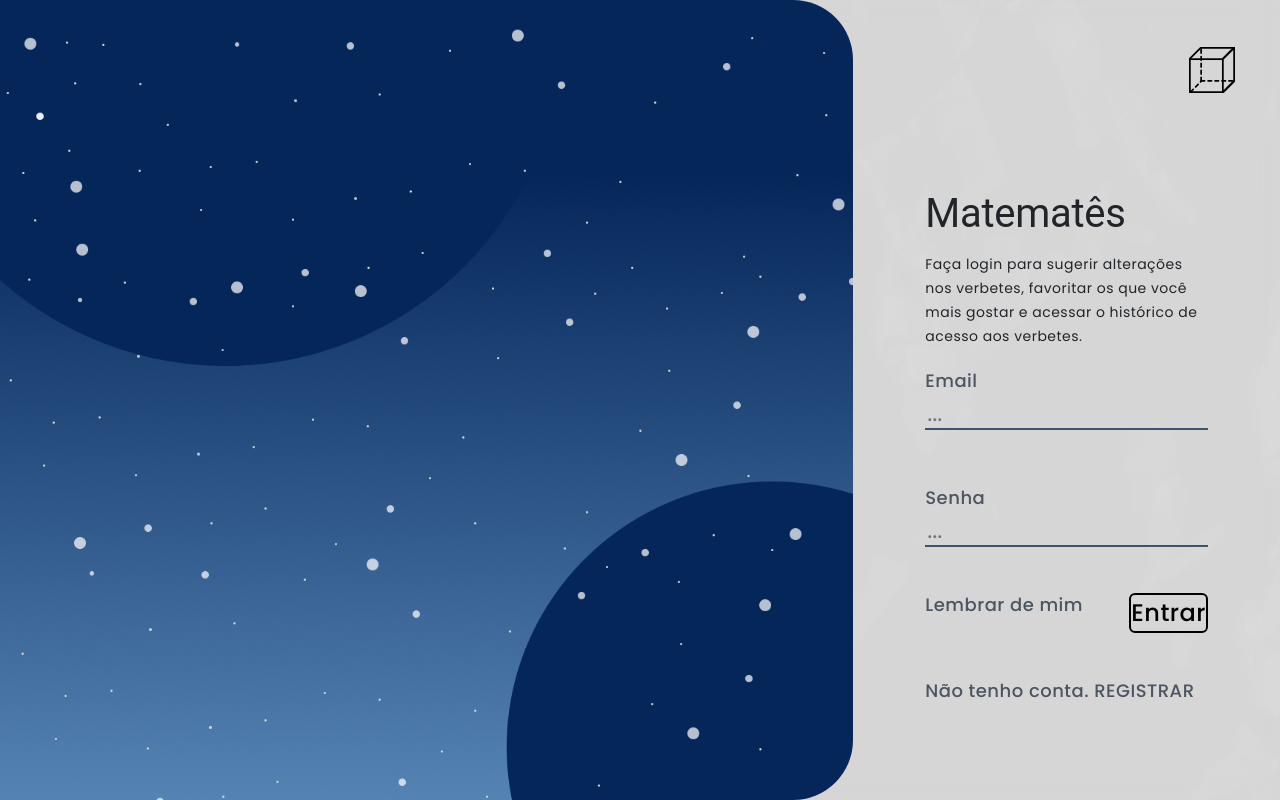
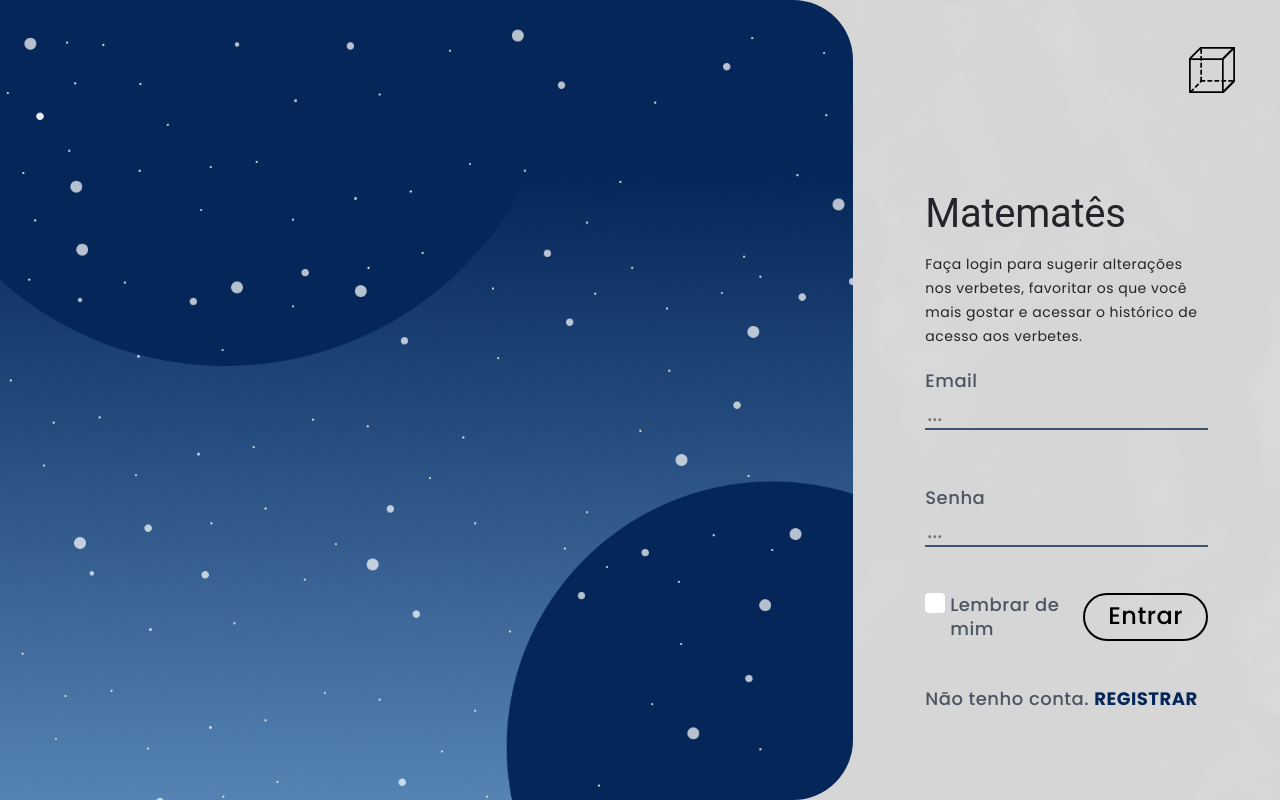
Before and after one commit to isaque-dantas/matemates.client, an Angular app: page /login in a window 1280 px wide. Built offline with nearby package versions, Linux system fonts and the light colour scheme.

Commit message:
feat: styles all log in page elements

```diff
--- a/src/app/components/pages/login/login.component.css
+++ b/src/app/components/pages/login/login.component.css
@@ -51,10 +51,49 @@ form {
   font-size: 24px;
 }
 
+.custom-checkbox-label {
+  position: relative;
+  cursor: pointer;
+  padding-left: 25px;
+  display: inline-block;
+  color: var(--page-color-5);
+}
+
+.custom-checkbox-label::before {
+  content: '';
+  position: absolute;
+  left: 0;
+  top: 0;
+  width: 20px;
+  height: 20px;
+  border-radius: 4px;
+  background-color: white;
+}
+
+.custom-checkbox:checked + .custom-checkbox-label::before {
+  background-color: var(--page-color-5);
+}
+
+.custom-checkbox:checked + .custom-checkbox-label::after {
+  content: '✔';
+  position: absolute;
+  left: 5px;
+  top: -1px;
+  color: white;
+  font-size: 16px;
+}
+
 .btn-login {
-  color: #000 !important;
-  border: 2px solid #000 !important;
+  color: #000;
+  border: 2px solid #000;
+  border-radius: 64px;
   font-size: 24px;
   font-weight: 500;
-  padding: 0;
+  padding: 3px 23px;
 }
+
+.text-blue {
+  color: #052659;
+  font-weight: 600;
+  cursor: pointer;
+}
```
